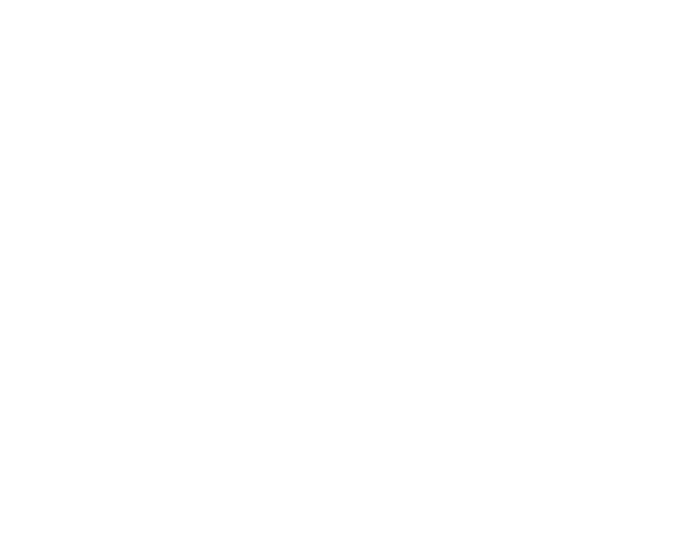
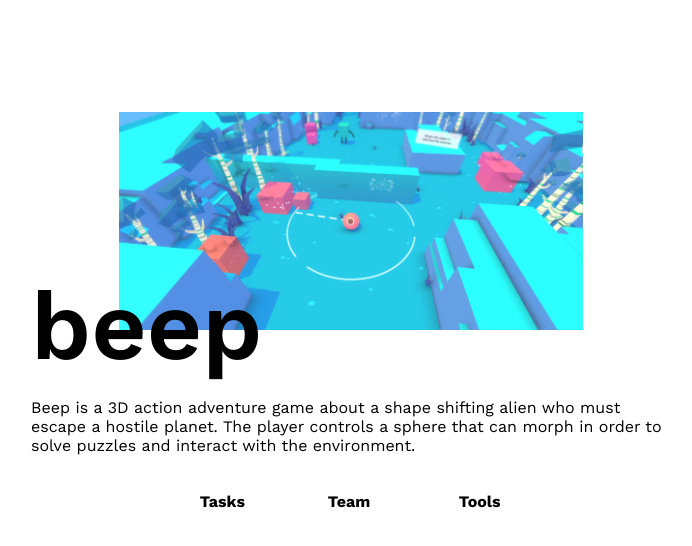
Before and after one commit to daniellerrrrrr/daniellerrrrrr.github.io, a plain HTML site: page beep.html in a window 1280 px wide. Shown: the whole page, without its empty margins (289-981 px from the left). Drawn offline with nearby package versions, Linux system fonts and the light colour scheme.

Commit message:
june 4 11:49 am
working on adding the info/header to pages

```diff
--- a/beep.html
+++ b/beep.html
@@ -0,0 +1,41 @@
+<!DOCTYPE html>
+<html lang ="en">
+<head>
+<meta charset="utf-8"/>
+<title>Beep</title>
+
+<link rel="stylesheet" href="css/site.css">
+</head>
+
+
+<body>
+
+<!-- project header -->
+  <div class="container">
+    <div class="header">
+      <img src="img/beep1.png" class="headerImg" alt="Amorphous screenshot" >
+    </div>
+      <h2>beep</h2>
+    <div class="project">
+      <p>Beep is a 3D action adventure game about a shape shifting alien who must escape a hostile planet. The player controls a sphere that can morph in order to solve puzzles and interact with the environment. </p>
+
+      <div class="infoContainer">
+         <div class="column-1">
+          <h4>Tasks</h4>
+           <p>
+           </p>
+         </div>
+         <div class="column-2">
+           <h4>Tools</h4>
+
+         </div>
+         <div class="column-3">
+           <h4>Team</h4>
+
+         </div>
+      </div>
+
+    </div>
+  </div>
+</body>
+</html>
--- a/css/site.css
+++ b/css/site.css
@@ -106,8 +106,29 @@ h2{
   /*display: block;*/
   /*height: 30rem;*/
   width: 100%;
+  opacity: 0.85;
+  transition: 0.3s linear;
 }
+
+.headerImg:hover{
+  /*text-align: center;*/
+  /*display: block;*/
+  /*height: 30rem;*/
+  opacity: 1;
+}
+
 
 .project{
   margin: 0 19.5rem 0;
 }
+
+/*info section */
+
+h4{
+text-align: center;
+}
+
+.infoContainer{width:60%; margin:0 auto;}
+.column-1 {float: left; width: 33%; }
+.column-2{ float: right; width: 33%; }
+.column-3{ display: inline-block; width: 33%; }
```
Also changed, not shown: img/beep1.png (added).
